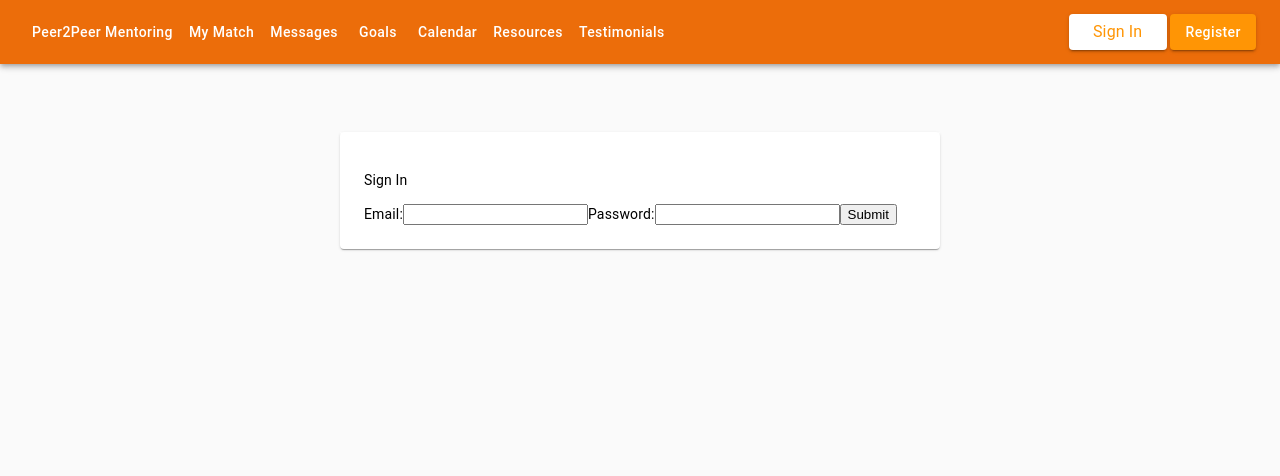
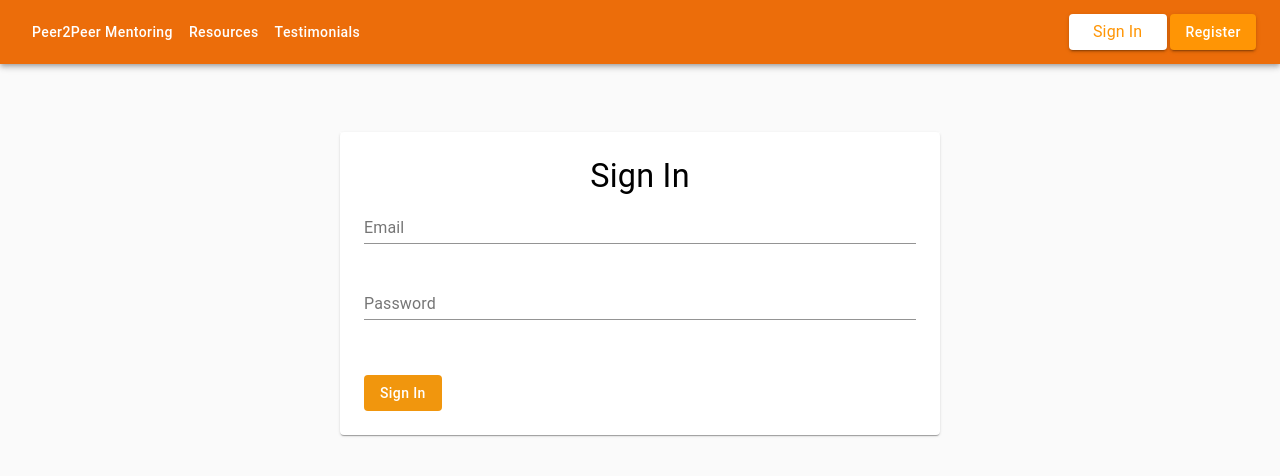
Before and after one commit to NatalieAde/Peer-mentoring, a React (Create React App) app: page /signin in a window 1280 px wide. Shown: the top 476 px of the page. Built offline with nearby package versions, Linux system fonts and the light colour scheme.

Commit message:
conditional redering of nav bar

```diff
--- a/src/App.jsx
+++ b/src/App.jsx
@@ -1,17 +1,57 @@
-import React from 'react';
+import React, { createContext, useReducer } from 'react';
 import { BrowserRouter as Router, Route } from "react-router-dom";
 // import MaterialLayout from './Components/Layout/layout';
 import RegistrationPage from './Components/Pages/Registration/registrationPage';
 import SignInPage from './Components/Pages/SignIn';
 import Home from './Components/Pages/Home/home';
 import Navbar from './Components/Header';
+import NavbarSignedOut from './Components/Header/navBarSignedOut';
 import ProfilePage from "./Components/Pages/Profile";
+import { isNull } from 'lodash';
+
+export const AuthContext = createContext();
+
+const initialState = {
+  isSignedIn: false,
+  user: null,
+  token: null,
+};
+
+const reducer = (state, action) => {
+  switch (action.type) {
+    case "SIGNIN":
+      localStorage.setItem("user", JSON.stringify(action.user));
+      localStorage.setItem("token", JSON.stringify(action.token));
+      return {
+        ...state,
+        isSignedIn: true,
+        user: action.user,
+        token: action.token
+      };
+      case "LOGOUT":
+        localStorage.clear();
+        return {
+          ...state,
+          isSignedIn: false,
+          user: isNull
+        };
+      default:
+        return state;
+  }
+}
 
 function App() {
+  const [state, dispatch] = useReducer(reducer,initialState);
   return (
+    <AuthContext.Provider
+      value={{
+        state,
+        dispatch
+      }}
+    >
       <Router>
         <div>
-        <Navbar />
+          {state.isSignedIn ? <Navbar /> : <NavbarSignedOut/>}
           <br/>
           <Route path="/" exact component={Home} />
           <Route path="/registration" exact component={RegistrationPage} />
@@ -19,6 +59,7 @@ function App() {
           <Route path="/profile" exact component={ProfilePage} />
         </div>
       </Router>
+    </AuthContext.Provider>
   );
 }
 
--- a/src/Components/Header/navBar.jsx
+++ b/src/Components/Header/navBar.jsx
@@ -3,11 +3,33 @@ import AppBar from '@material-ui/core/AppBar';
 import Toolbar from '@material-ui/core/Toolbar';
 import Typography from '@material-ui/core/Typography';
 import Button from '@material-ui/core/Button';
+import { IconButton } from '@material-ui/core';
+import { AccountCircle, ExitToApp } from '@material-ui/icons';
+import MenuItem from '@material-ui/core/MenuItem';
+import Menu from '@material-ui/core/Menu';
+
+import { Link } from "react-router-dom";
+
 import useStyles from './styles';
 
 export default function Header() {
   const classes = useStyles();
   const [clicked, setClick] = useState(false);
+  const [isSignedIn, setSignIn] = useState(true);
+  const [anchorEl, setAnchorEl] = useState(null);
+  const open = Boolean(anchorEl);
+
+  // const handleChange = (event) => {
+  //   setSignIn(event.props.isSignedIn);
+  // };
+
+  const handleMenu = (event) => {
+    setAnchorEl(event.currentTarget);
+  };
+
+  const handleClose = () => {
+    setAnchorEl(null);
+  };
 
   return (
 
@@ -21,6 +43,49 @@ export default function Header() {
         <Button className={classes.button} href="/">Resources</Button>
         <Button className={classes.button} href="/">Testimonials</Button>
 
+        {isSignedIn && (
+            <div>
+              <IconButton
+                aria-label="account of current user"
+                aria-controls="menu-appbar"
+                aria-haspopup="true"
+                onClick={handleMenu}
+                color="inherit"
+              >
+                <AccountCircle />
+              </IconButton>
+              <Menu
+                id="menu-appbar"
+                anchorEl={anchorEl}
+                anchorOrigin={{
+                  vertical: 'top',
+                  horizontal: 'right',
+                }}
+                keepMounted
+                transformOrigin={{
+                  vertical: 'top',
+                  horizontal: 'right',
+                }}
+                open={open}
+                onClose={handleClose}
+              >
+                <Link to="/profile" style={{ textDecoration: 'none', display: 'block', color: '#000000' }}>
+                <MenuItem
+                  onClick={handleClose}
+                  >
+                    Profile
+                </MenuItem>
+                </Link>
+                <Link to="/profile" style={{ textDecoration: 'none', display: 'block', color: '#000000' }}>
+                <MenuItem onClick={handleClose}>
+                  <ExitToApp fontSize="small" />
+                  Log Out
+                </MenuItem>
+                </Link>
+              </Menu>
+            </div>
+          )}
+        {!isSignedIn && (
         <div style={{ display: "flex", justifyContent: 'flex-end', flexWrap: 'nowrap', marginLeft: 'auto'  }}>
             <Button variant="contained" style={{backgroundColor:'#FFFFFF' , color:'#FF9505', textTransform: 'none', width: '100px', marginRight: '2%'}} href="/signin">
               <Typography noWrap>
@@ -31,6 +96,7 @@ export default function Header() {
               Register
             </Button>
         </div>
+        )}
       </Toolbar>
     </AppBar>
   );
--- /dev/null
+++ b/src/Components/Header/navBarSignedOut.jsx
@@ -0,0 +1,34 @@
+import React, { useState } from 'react';
+import AppBar from '@material-ui/core/AppBar';
+import Toolbar from '@material-ui/core/Toolbar';
+import Typography from '@material-ui/core/Typography';
+import Button from '@material-ui/core/Button';
+
+import useStyles from './styles';
+
+export default function Header() {
+  const classes = useStyles();
+  const [clicked, setClick] = useState(false);
+
+  return (
+
+    <AppBar position="absolute" className={classes.appBar}>
+      <Toolbar style={{ display: "flex", justifyContent: 'space-between', flexWrap: 'nowrap'  }}>
+        <Button onClick={() => setClick(true)} className={clicked ? classes.clickedButton :classes.button} href="/">Peer2Peer Mentoring</Button>
+        <Button className={classes.button} href="/">Resources</Button>
+        <Button className={classes.button} href="/">Testimonials</Button>
+
+        <div style={{ display: "flex", justifyContent: 'flex-end', flexWrap: 'nowrap', marginLeft: 'auto'  }}>
+            <Button variant="contained" style={{backgroundColor:'#FFFFFF' , color:'#FF9505', textTransform: 'none', width: '100px', marginRight: '2%'}} href="/signin">
+              <Typography noWrap>
+              Sign In
+              </Typography>
+            </Button>
+            <Button variant="contained" style={{backgroundColor: '#FF9505', color: '#FFFFFF', textTransform: 'none'}} href="/registration">
+              Register
+            </Button>
+        </div>
+      </Toolbar>
+    </AppBar>
+  );
+}
--- a/src/Components/Pages/Profile/index.jsx
+++ b/src/Components/Pages/Profile/index.jsx
@@ -1,10 +1,13 @@
 import React from 'react';
 import { Typography } from '@material-ui/core';
+import ProfileImg from '../../../profilePic.jpg';
+
 
 export default function ProfilePage() {
     return (
         <React.Fragment>
             <Typography>PROFILE PAGE</Typography>
+            <img src={ProfileImg} alt="Logo" style={{width:"15%", borderRadius: 200}} />
         </React.Fragment>
     )
 }
--- a/src/Components/Pages/Registration/Forms/mentorSetUpForm.jsx
+++ b/src/Components/Pages/Registration/Forms/mentorSetUpForm.jsx
@@ -26,7 +26,7 @@ export default function MentorSetUpForm(props) {
           />
         </Grid>
 
-        {/* <Grid item xs={12}>
+        <Grid item xs={12}>
           <SelectField
             name={numOfMentees.name}
             label={numOfMentees.label}
@@ -34,7 +34,7 @@ export default function MentorSetUpForm(props) {
             fullWidth
           />
         </Grid>
-         */}
+
         <Grid item xs={12}>
           <SelectField
             name={matchingCriteria.name}
--- a/src/Components/Pages/Registration/ReviewForm/index.js
+++ b/src/Components/Pages/Registration/ReviewForm/index.js
@@ -1,2 +1,2 @@
-import ReviewForm from './reviewOrder';
+import ReviewForm from './reviewForm';
 export default ReviewForm;
--- a/src/Components/Pages/Registration/ReviewForm/reviewOrder.jsx
+++ b/src/Components/Pages/Registration/ReviewForm/reviewForm.jsx
@@ -1,6 +1,6 @@
 import React from 'react';
 import { useFormikContext } from 'formik';
-import { Typography, Grid } from '@material-ui/core';
+import { Typography } from '@material-ui/core';
 import PersonalDetails from './personalDetails';
 import MentorSetUpDetails from './mentorSetUpDetails';
 import AccountDetails from './accountDetails';
--- a/src/Components/Pages/Registration/styles.js
+++ b/src/Components/Pages/Registration/styles.js
@@ -20,12 +20,13 @@ export default makeStyles(theme => ({
   buttons: {
     display: 'flex',
     justifyContent: 'flex-end',
-    textTransform: 'none'
+    textTransform: 'none',
   },
   button: {
     marginTop: theme.spacing(3),
     marginLeft: theme.spacing(1),
-    textTransform: 'none'
+    textTransform: 'none',
+    backgroundColor: "#F1960D",
   },
   wrapper: {
     margin: theme.spacing(1),
--- a/src/Components/Pages/SignIn/index.jsx
+++ b/src/Components/Pages/SignIn/index.jsx
@@ -1,22 +1,17 @@
-import React, { usestate } from 'react';
+import React, { useState, useContext } from 'react';
 import {
   Typography,
-  Grid
+  TextField,
+  Button,
 } from '@material-ui/core';
+import { AuthContext } from '../../../App';
 
-import { Route, Redirect } from "react-router-dom";
-import ProfilePage from "../Profile";
+import { Redirect } from "react-router-dom";
 
 import MaterialLayout from '../../Layout/layout';
-import FormModel from '../Registration/FormModel/formModel';
-import { useState } from 'react';
-import axios from 'axios';
-import { Form } from 'formik';
-
-const { formId, formField } = FormModel;
-
 
 export default function SignInPage() {
+  const { dispatch } = useContext(AuthContext);
   const [formFields, setFormFields] = useState({
     email: '',
     password: '',
@@ -30,7 +25,6 @@ export default function SignInPage() {
 
   const handleSubmit = e => {
     console.log(isSignedIn);
-    console.log('http://localhost:5000/app/signin');
     e.preventDefault();
     fetch('http://localhost:5000/app/signin', {
       method: "POST",
@@ -49,36 +43,56 @@ export default function SignInPage() {
         setSignIn(false)
       }
     })
+    .then(resJson => {
+      dispatch({
+        type: "SIGNIN",
+        payload: resJson
+      })
+    })
   }
 
   return(
-    <div>
+    <React.Fragment>
       {isSignedIn ? <Redirect to="/profile" /> : null}
       <MaterialLayout>
-        <p>Sign In</p>
-        <form onSubmit={handleSubmit}>
-          <label>
-            Email:
-            <input
+          <Typography component="h1" variant="h4" align="center" style={{textAlign:'center'}}>
+            Sign In
+          </Typography>
+            <form onSubmit={handleSubmit} style={{display: 'flex',flexWrap: 'wrap',}}>
+              <TextField
                 type="email"
                 name="email"
                 onChange={handleChange('email')}
                 value={email}
+                label= "Email"
+                style={{width:"100%", marginBottom:"5%" }}
               />
-          </label>
-          <label>
-            Password:
-            <input
+              <TextField
+              id="standard-full-width"
+              fullWidth
                 type="password"
                 name="password"
                 onChange={handleChange('password')}
                 value={password}
+                label="Password"
+                style={{width:"100%" }}
               />
-          </label>
-          <input type="submit" value="Submit" />
+              <Button
+                disabled={!email && !password}
+                type="submit"
+                variant="contained"
+                style={{
+                  marginTop: "10%",
+                  textTransform: 'none',
+                  backgroundColor: "#F1960D",
+                  color: "#FFFFFF",
+                }}
+              >
+                Sign In
+              </Button>
             </form>
       </MaterialLayout>
-    </div>
+    </React.Fragment>
   )
 
 };
```
Also changed, not shown: src/Components/Pages/Registration/Forms/accountForm.jsx (+0 -33 lines), src/profilePic.jpg (added), 1 other file (tests, documents, lock files or other folders). Lines whose indentation alone changed are shown as unchanged.
